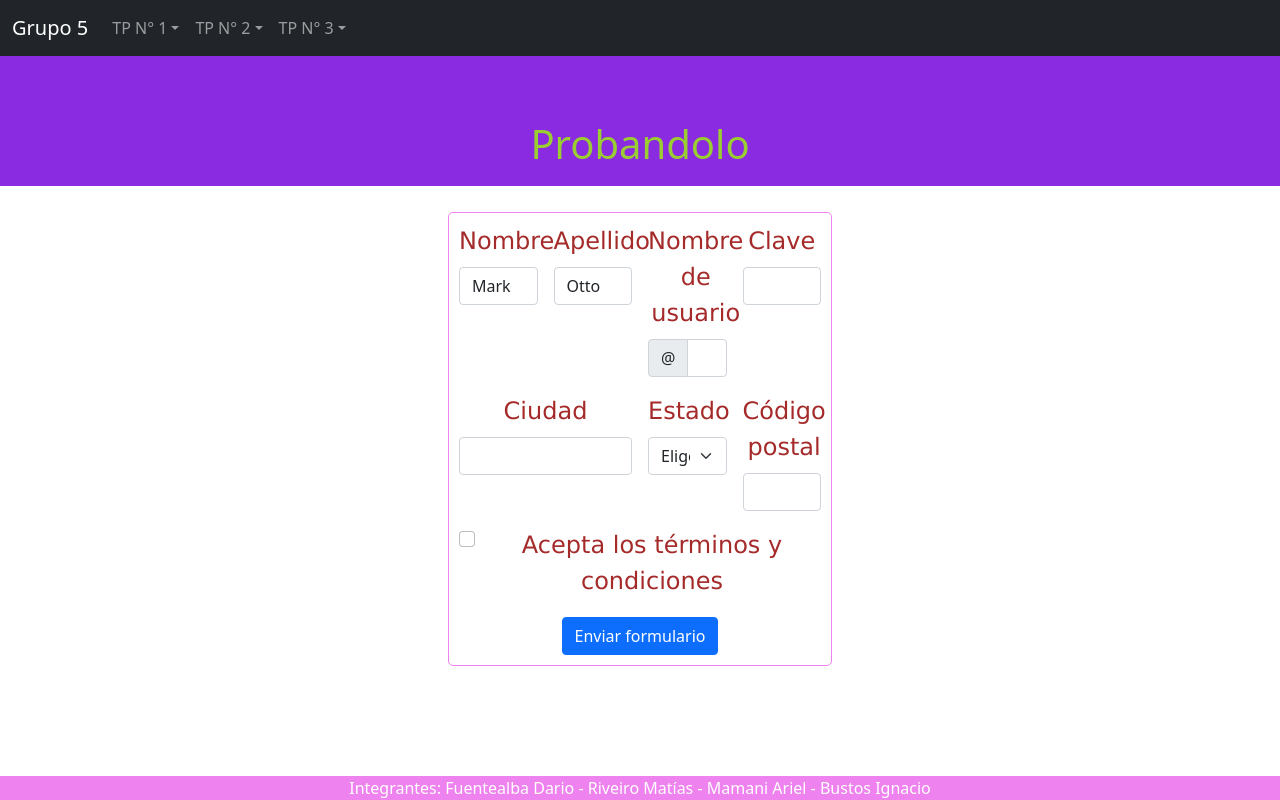
After one commit to DarioFuentealba/PWD2024, a PHP site: page /Vista/TP2/Ejercicio/ejeprueba.php in a window 1280 px wide. The commit adds this page. Run offline with PHP 8.4, Linux system fonts and the light colour scheme; some libraries are stand-ins or nearby versions.

Commit message:
31-8  20h

```diff
--- a/Vista/Estructura/header.php
+++ b/Vista/Estructura/header.php
@@ -13,5 +13,5 @@
   <?php  include_once "links.php"; ?>
 
 </head>
-
+<body>
   <?php include_once "menu.php"; ?>
--- a/Vista/Estructura/menu.php
+++ b/Vista/Estructura/menu.php
@@ -1,4 +1,3 @@
-<body>
   <nav class="navbar navbar-expand-sm bg-dark navbar-dark">
     <div class="container-fluid">
       <a class="navbar-brand" href="../../Inicio/principal/principal.php">Grupo 5</a>
@@ -47,9 +46,7 @@
               <li class="dropdown-submenu">
                 <a class="dropdown-item dropdown-toggle" href="../../TP2/Ejercicio/ejercicio3.php">Ejercicio 3</a>
                 <ul class="dropdown-menu">
-                <li><a class="dropdown-item" href="../../TP2/Ejercicio/ejercicio3-a.php">Ejercicio 3-a</a></li>
-                <li><a class="dropdown-item" href="../../TP2/Ejercicio/ejercicio3-b.php">Ejercicio 3-b</a></li>
-                <li><a class="dropdown-item" href="../../TP2/Ejercicio/ejercicio3-c.php">Ejercicio 3-c</a></li>
+                  <li><a class="dropdown-item" href="../../TP2/Ejercicio/ejeprueba.php">Ejer</a></li>
                 </ul>
               </li>
 
--- /dev/null
+++ b/Vista/Js/funciones.js
@@ -0,0 +1,30 @@
+$(document).ready(function() {
+    $("#form3").on('submit', function(event) {
+        var usuario = $("#usuario").val().trim();
+        var password = $("#clave").val().trim();
+        var mensaje = "";
+        var regexNumero = /\d/;
+        var regexLetra = /[a-zA-Z]/;
+
+        if(usuario === "" || password === ""){
+            mensaje += "- Debes completar ambos campos.\n";
+        }
+
+        if(password.length < 8) {
+            mensaje += "- La contraseña debe tener al menos 8 caracteres.\n";
+        }
+
+        if(password === usuario){
+            mensaje += "- La contraseña no puede ser igual al nombre de usuario.\n";
+        }
+
+        if(!regexNumero.test(password) || !regexLetra.test(password)) {
+            mensaje += "- La contraseña debe contener al menos una letra y un número.\n";
+        }
+
+        if(mensaje != ""){
+            alert(mensaje);
+            event.preventDefault();
+        }
+    });
+});
--- /dev/null
+++ b/Vista/TP2/Ejercicio/ejeprueba.php
@@ -0,0 +1,157 @@
+<?php
+$titulo = "Probandolo";
+include_once '../../Estructura/header.php';
+?>
+
+
+<div class="divtitulo">
+    <h1><?php echo $titulo;?></h1>
+</div>
+
+<div class="divform">
+<form class="row g-3 needs-validation" id="formLogin" name="formLogin" novalidate>
+  <div class="col-md-3">
+    <label for="validationCustom01" class="form-label">Nombre</label>
+    <input type="text" class="form-control" id="validationCustom01" value="Mark" required>
+    <div class="valid-feedback">
+      ¡Se ve bien!
+    </div>
+  </div>
+  <div class="col-md-3">
+    <label for="validationCustom02" class="form-label">Apellido</label>
+    <input type="text" class="form-control" id="validationCustom02" value="Otto" required>
+    <div class="valid-feedback">
+      ¡Se ve bien!
+    </div>
+  </div>
+  <div class="col-md-3">
+    <label for="validationCustomUsername" class="form-label">Nombre de usuario</label>
+    <div class="input-group has-validation">
+      <span class="input-group-text" id="inputGroupPrepend">@</span>
+      <input type="text" class="form-control" id="usuario" name="usuario" aria-describedby="inputGroupPrepend" required>
+      <div class="invalid-feedback">
+        Por favor, elije un nombre de usuario.
+      </div>
+    </div>
+  </div>
+  <div class="col-md-3">
+    <label for="validationcontra" class="form-label">Clave</label>
+    <input type="text" class="form-control" id="clave" name="clave" required>
+    <div class="valid-feedback">
+      ¡Se ve bien!
+    </div>
+  </div>
+  <div class="col-md-6">
+    <label for="validationCustom03" class="form-label">Ciudad</label>
+    <input type="text" class="form-control" id="validationCustom03" required>
+    <div class="invalid-feedback">
+      Proporciona una ciudad válida.
+    </div>
+  </div>
+  <div class="col-md-3">
+    <label for="validationCustom04" class="form-label">Estado</label>
+    <select class="form-select" id="validationCustom04" required>
+      <option selected disabled value="">Elige...</option>
+      <option>...</option>
+    </select>
+    <div class="invalid-feedback">
+      Selecciona un estado válido.
+    </div>
+  </div>
+  <div class="col-md-3">
+    <label for="validationCustom05" class="form-label">Código postal</label>
+    <input type="text" class="form-control" id="validationCustom05" required>
+    <div class="invalid-feedback">
+      Proporciona un código postal válido.
+    </div>
+  </div>
+  <div class="col-12">
+    <div class="form-check">
+      <input class="form-check-input" type="checkbox" value="" id="invalidCheck" required>
+      <label class="form-check-label" for="invalidCheck">
+        Acepta los términos y condiciones
+      </label>
+      <div class="invalid-feedback">
+        Debe estar de acuerdo antes de enviar.
+      </div>
+    </div>
+  </div>
+  <div class="col-12">
+    <button class="btn btn-primary" type="submit">Enviar formulario</button>
+  </div>
+</form>
+
+</div>
+
+<?php
+include_once '../../Estructura/footer.php';
+?>
+
+
+
+<script>
+    //seleccionamos el formulario
+    var objform = document.getElementById("formLogin")
+    //definimos un evento para validar
+    objform.addEventListener('submit', evento => {
+        if (!objform.checkValidity() || !validarContra()) {//revisamos si algun campo es invalido
+            event.preventDefault()
+            event.stopPropagation()
+            }
+        objform.classList.add('was-validated')
+    })
+
+
+function validarContra(){
+    var usuario = $("#usuario").val().trim();
+    var password = $("#clave").val().trim();
+    var exito = true;
+    var regexNumero = /\d/;
+    var regexLetra = /[a-zA-Z]/;
+    if(password.length < 8) {exito = false;        }
+    if(password === usuario){ exito = false  }
+    if(!regexNumero.test(password) || !regexLetra.test(password)) { exito = false }
+
+    return exito;
+}
+
+
+
+
+
+
+
+
+
+
+
+
+
+
+   /* $(document).ready(function() {
+
+        var objform = document.getElementById("formLogin")
+
+        $(objform).on('submit', function(event) {
+            var usuario = $("#usuario").val().trim();
+            var password = $("#clave").val().trim();
+            var exito = "";
+            var regexNumero = /\d/;
+            var regexLetra = /[a-zA-Z]/;
+
+            if (!objform.checkValidity()) {//revisamos si algun campo es invalido
+                event.preventDefault()
+                event.stopPropagation()
+                }
+            objform.classList.add('was-validated')
+
+            if(password.length < 8) {exito += "- La contraseña debe tener al menos 8 caracteres.\n";        }
+            if(password === usuario){ exito += "- La contraseña no puede ser igual al nombre de usuario.\n";        }
+            if(!regexNumero.test(password) || !regexLetra.test(password)) { exito += "- La contraseña debe contener al menos una letra y un número.\n";  }
+            if(exito != ""){
+                alert(exito);
+                event.preventDefault();
+            }
+        });
+});*/
+</script>
--- a/Vista/css/header.php
+++ b/Vista/css/header.php
@@ -27,7 +27,6 @@
   <!-- LINK JS -->
   <script src="../../Js/funciones.js"></script>
 </head>
-
 <body>
   <nav class="navbar navbar-expand-sm bg-dark navbar-dark">
     <div class="container-fluid">
```
Also changed, not shown: Vista/TP2/Ejercicio/eje_prueba.php (deleted, +0 -72 lines). Lines whose indentation alone changed are shown as unchanged.
